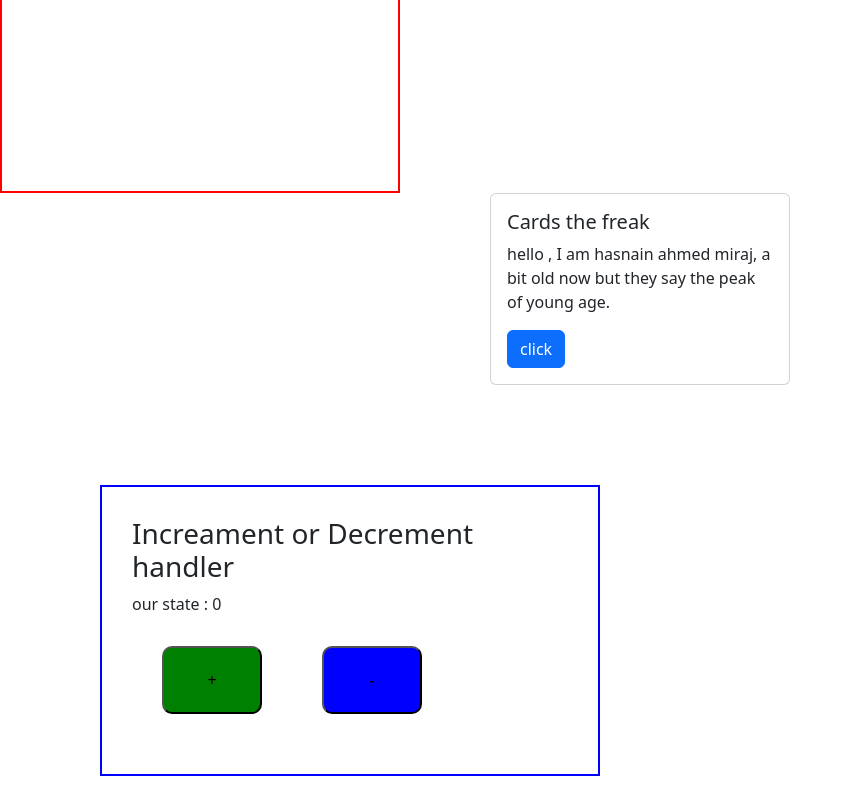
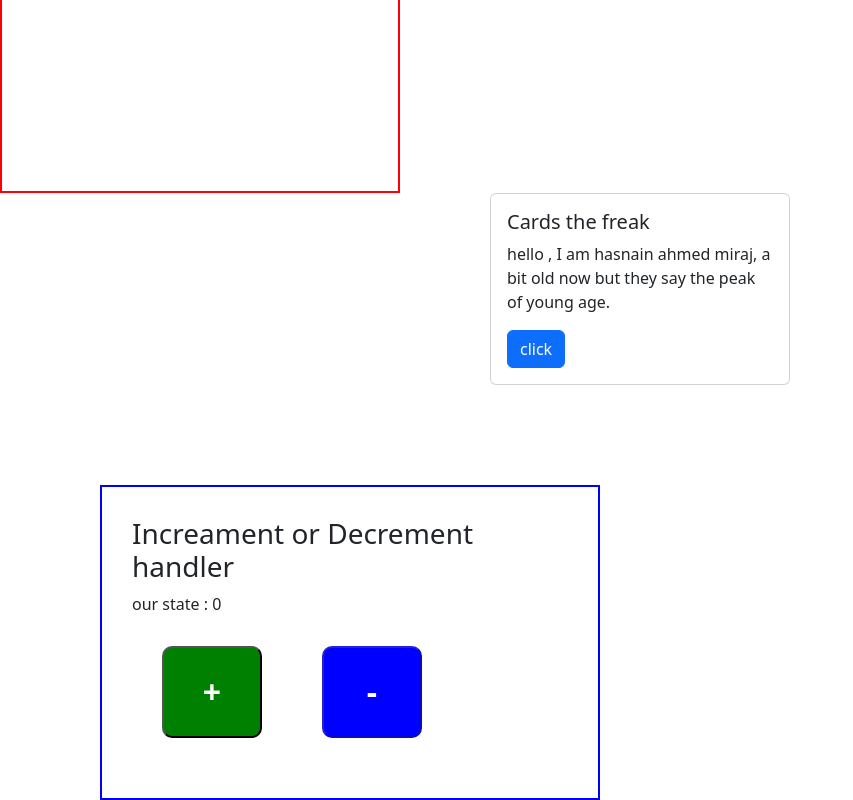
Before and after one commit to Mraj101/Vanilla-Js-and-React, a React (Create React App) app in the folder reactjsbasics/my-app/: page / in a window 1280 px wide. Shown: the part 1788-2588 px from the top of the page, without its empty margins (0-853 px from the left). Before the commit the page ends 2564 px from the top, so only its background shows below. Built offline with nearby package versions, Linux system fonts and the light colour scheme.

Commit message:
completed increment decreament using state

```diff
--- a/reactjsbasics/my-app/src/State.js
+++ b/reactjsbasics/my-app/src/State.js
@@ -7,18 +7,20 @@ export default class State extends Component {
             count:0
         }
     }
+
+    handleDecrement=()=>{
+        return (
+            this.setState({
+                count: this.state.count-1
+            })
+         )
+    }
+
     handleIncrement=()=>{
         return (
-            this.setState={
-                count:this.count+1
-            }
-        )
-    }
-    handleDecrement=()=>{
-        return (
-            this.setState={
-                count: this.count-1
-            }
+            this.setState({
+                count: this.state.count+1
+            })
         )
     }
   render() {
@@ -30,8 +32,8 @@ export default class State extends Component {
         <div className='state'>
         our state : {this.state.count}
         </div>
-        <button style={{margin:"30px",padding:"20px" ,width:"100px",backgroundColor:"green" ,borderRadius:"10px"}} onClick={this.handleIncrement}>+</button>
-        <button  style={{margin:"30px",padding:"20px" ,width:"100px",backgroundColor:"blue" ,borderRadius:"10px"}}onClick={this.handleDecrement} >-</button>
+        <button style={{margin:"30px",padding:"20px" ,width:"100px",backgroundColor:"green" ,borderRadius:"10px",fontSize:"2rem",fontWeight:"800",color:"white"}} onClick={this.handleIncrement}>+</button>
+        <button  style={{margin:"30px",padding:"20px" ,width:"100px",backgroundColor:"blue" ,borderRadius:"10px",fontSize:"2rem",fontWeight:"800",color:"white"}}onClick={this.handleDecrement} disabled={(this.state.count===0)?true:false} >-</button>
       </div>
     )
   }
```
